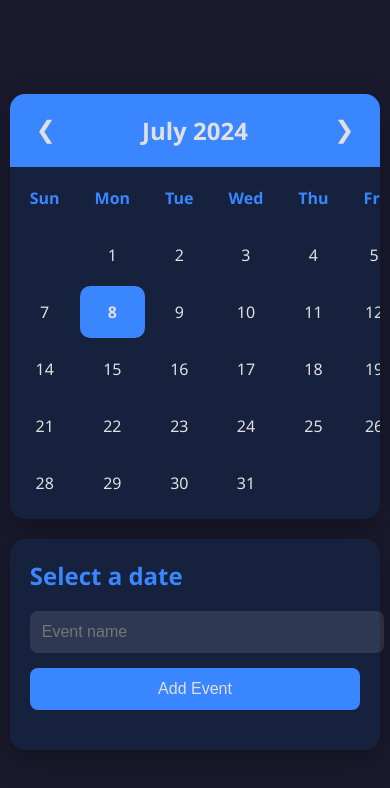
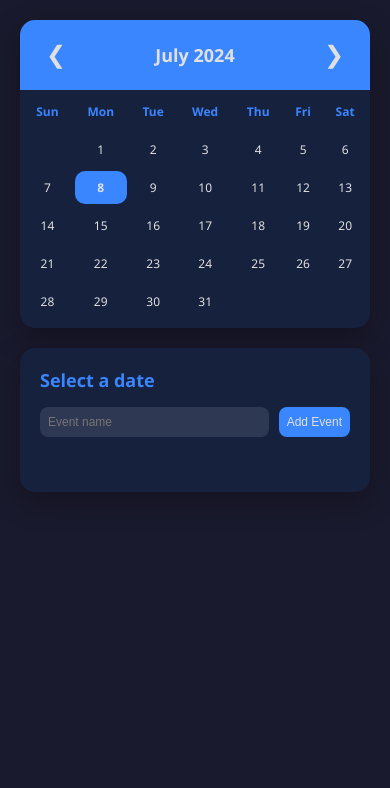
Before and after one commit to jinosabu1999/Calendar, a plain HTML site: page index.html in a window 390 px wide. Drawn offline with Linux system fonts and the light colour scheme.

Commit message:
Update index.html

```diff
--- a/index.html
+++ b/index.html
@@ -16,25 +16,23 @@
             font-family: 'Segoe UI', Tahoma, Geneva, Verdana, sans-serif;
             margin: 0;
             padding: 0;
-            display: flex;
-            justify-content: center;
-            align-items: center;
             min-height: 100vh;
             background-color: var(--background-color);
             color: var(--text-color);
         }
         .container {
             display: flex;
-            gap: 20px;
+            flex-direction: column;
             max-width: 1200px;
-            width: 95%;
+            margin: 0 auto;
+            padding: 20px;
         }
         .calendar {
-            flex: 1;
             background-color: var(--surface-color);
             border-radius: 15px;
             box-shadow: 0 10px 30px rgba(0, 0, 0, 0.3);
             overflow: hidden;
+            margin-bottom: 20px;
         }
         .calendar header {
             display: flex;
@@ -65,7 +63,7 @@
             border-spacing: 5px;
         }
         .calendar th, .calendar td {
-            padding: 15px;
+            padding: 15px 10px;
             text-align: center;
             border-radius: 10px;
         }
@@ -91,7 +89,6 @@
             color: var(--text-color);
         }
         .event-section {
-            flex: 1;
             background-color: var(--surface-color);
             border-radius: 15px;
             box-shadow: 0 10px 30px rgba(0, 0, 0, 0.3);
@@ -103,12 +100,16 @@
             margin-top: 0;
             color: var(--primary-color);
         }
+        .event-input-container {
+            display: flex;
+            gap: 10px;
+            margin-bottom: 15px;
+        }
         .event-section input {
-            width: 100%;
+            flex-grow: 1;
             padding: 12px;
             border: none;
             border-radius: 8px;
-            margin-bottom: 15px;
             background-color: rgba(255, 255, 255, 0.1);
             color: var(--text-color);
             font-size: 16px;
@@ -122,6 +123,7 @@
             color: var(--text-color);
             font-size: 16px;
             transition: background-color 0.3s ease;
+            white-space: nowrap;
         }
         .event-section button:hover {
             background-color: #2a76ef;
@@ -130,8 +132,9 @@
             margin-top: 20px;
             flex-grow: 1;
             overflow-y: auto;
+            max-height: 300px;
         }
-        .event-list div {
+        .event-item {
             background-color: rgba(255, 255, 255, 0.1);
             padding: 15px;
             margin-bottom: 10px;
@@ -139,8 +142,17 @@
             display: flex;
             justify-content: space-between;
             align-items: center;
+            word-break: break-word;
         }
-        .event-list div button {
+        .event-item .event-text {
+            flex-grow: 1;
+            margin-right: 10px;
+        }
+        .event-item .event-actions {
+            display: flex;
+            gap: 5px;
+        }
+        .event-item button {
             background-color: transparent;
             border: none;
             padding: 5px 10px;
@@ -150,18 +162,48 @@
             font-size: 14px;
             transition: color 0.3s ease;
         }
-        .event-list div button.edit-btn {
+        .event-item button.edit-btn {
             color: var(--primary-color);
         }
-        .event-list div button.delete-btn {
+        .event-item button.delete-btn {
             color: var(--secondary-color);
         }
-        .event-list div button:hover {
+        .event-item button:hover {
             opacity: 0.8;
         }
         @media (max-width: 768px) {
-            .container {
-                flex-direction: column;
+            .calendar th, .calendar td {
+                padding: 10px 5px;
+                font-size: 14px;
+            }
+            .calendar header h1 {
+                font-size: 20px;
+            }
+            .event-section h2 {
+                font-size: 20px;
+            }
+            .event-section input, .event-section button {
+                font-size: 14px;
+                padding: 10px;
+            }
+            .event-list {
+                max-height: 200px;
+            }
+        }
+        @media (max-width: 480px) {
+            .calendar th, .calendar td {
+                padding: 8px 3px;
+                font-size: 12px;
+            }
+            .calendar header h1 {
+                font-size: 18px;
+            }
+            .event-section h2 {
+                font-size: 18px;
+            }
+            .event-section input, .event-section button {
+                font-size: 12px;
+                padding: 8px;
             }
         }
     </style>
@@ -192,8 +234,10 @@
 
         <div class="event-section">
             <h2 id="eventDate">Select a date</h2>
-            <input type="text" id="eventInput" placeholder="Event name" />
-            <button id="addEventButton">Add Event</button>
+            <div class="event-input-container">
+                <input type="text" id="eventInput" placeholder="Event name" />
+                <button id="addEventButton">Add Event</button>
+            </div>
             <div class="event-list" id="eventList"></div>
         </div>
     </div>
@@ -220,7 +264,7 @@
             }
 
             function renderCalendar(month, year) {
-                const firstDay = new Date(year, month).getDay();
+                const firstDay = new Date(year, month, 1).getDay();
                 const daysInMonth = new Date(year, month + 1, 0).getDate();
                 const today = new Date();
                 let date = 1;
@@ -230,13 +274,15 @@
                 for (let i = 0; i < 6; i++) {
                     let row = document.createElement('tr');
                     for (let j = 0; j < 7; j++) {
-                        let cell = document.createElement('td');
                         if (i === 0 && j < firstDay) {
+                            let cell = document.createElement('td');
                             let cellText = document.createTextNode('');
                             cell.appendChild(cellText);
+                            row.appendChild(cell);
                         } else if (date > daysInMonth) {
                             break;
                         } else {
+                            let cell = document.createElement('td');
                             let cellText = document.createTextNode(date);
                             let cellDate = `${year}-${(month + 1).toString().padStart(2, '0')}-${date.toString().padStart(2, '0')}`;
                             if (date === today.getDate() && month === today.getMonth() && year === today.getFullYear()) {
@@ -247,9 +293,9 @@
                             }
                             cell.setAttribute('data-date', cellDate);
                             cell.appendChild(cellText);
+                            row.appendChild(cell);
                             date++;
                         }
-                        row.appendChild(cell);
                     }
                     calendarBody.appendChild(row);
                 }
@@ -281,9 +327,10 @@
                 if (events[date]) {
                     events[date].forEach((event, index) => {
                         const eventItem = document.createElement('div');
+                        eventItem.className = 'event-item';
                         eventItem.innerHTML = `
-                            ${event}
-                            <div>
+                            <span class="event-text">${event}</span>
+                            <div class="event-actions">
                                 <button class="edit-btn" onclick="editEvent('${date}', ${index})">Edit</button>
                                 <button class="delete-btn" onclick="deleteEvent('${date}', ${index})">Delete</button>
                             </div>`;
@@ -332,7 +379,7 @@
                 localStorage.setItem('events', JSON.stringify(events));
             }
 
-            document.addEventListener('click', function(event) {
+            calendarBody.addEventListener('click', function(event) {
                 if (event.target.tagName === 'TD' && event.target.getAttribute('data-date')) {
                     openEventSection(event.target.getAttribute('data-date'));
                 }
```
